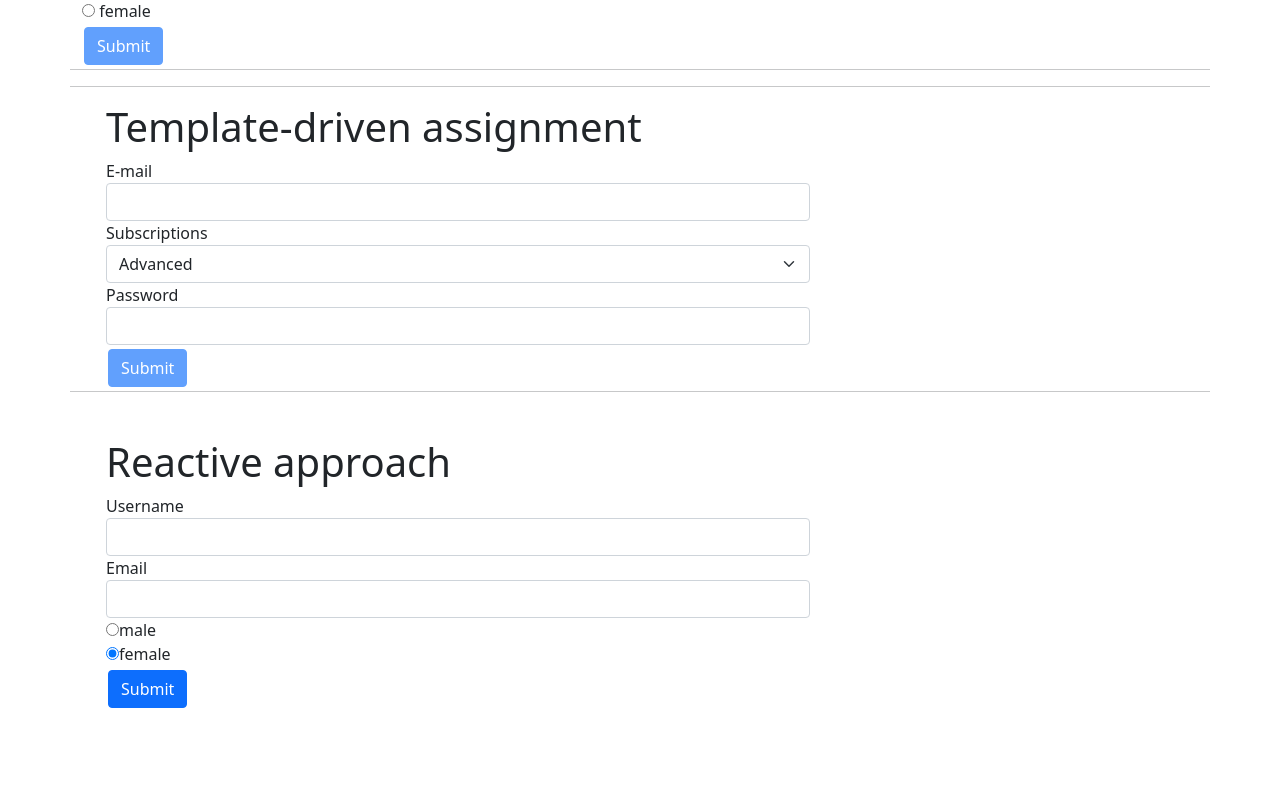
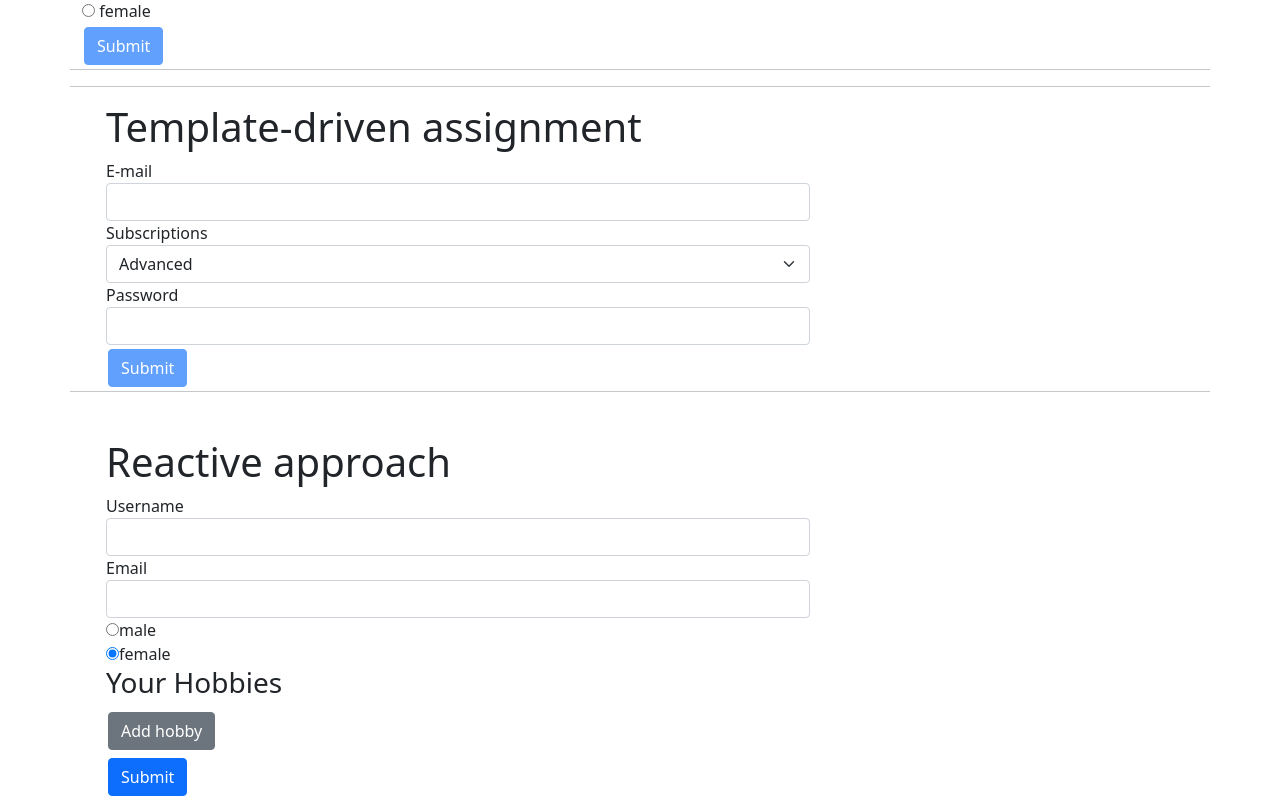
Before and after one commit to KristiL13/angular-forms, an Angular app: page / in a window 1280 px wide. Shown: the part 521-1321 px from the top of the page. Before the commit the page ends 1233 px from the top, so only its background shows below. Built offline with nearby package versions, Linux system fonts and the light colour scheme.

Commit message:
Reactive: Arrays of Form Controls

```diff
--- a/src/app/reactive/reactive.component.html
+++ b/src/app/reactive/reactive.component.html
@@ -25,6 +25,13 @@
             <input type="radio" [value]="gender" formControlName="gender">{{ gender }}
           </label>
         </div>
+        <div formArrayName="hobbies">
+          <h3>Your Hobbies</h3>
+          <button class="btn btn-secondary" type="button" (click)="onAddHobby()">Add hobby</button>
+          <div class="form-group" *ngFor="let hobbyControl of getHobbyControls(); let i = index">
+            <input type="text" class="form-control" [formControlName]="i">
+          </div>
+        </div>
         <p class="form-text" *ngIf="!signupForm.valid && signupForm.touched">Please
           enter valid data!</p>
         <button class="btn btn-primary" type="submit">Submit</button>
--- a/src/app/reactive/reactive.component.ts
+++ b/src/app/reactive/reactive.component.ts
@@ -1,5 +1,5 @@
 import { Component, OnInit } from '@angular/core';
-import { FormControl, FormGroup, Validators } from '@angular/forms';
+import { FormArray, FormControl, FormGroup, Validators } from '@angular/forms';
 
 @Component({
   selector: 'app-reactive',
@@ -22,11 +22,21 @@
         // vaid ainult referents, et millist meetodit välja kutsuda kui input muutub.
         'email2': new FormControl(null, [Validators.required, Validators.email]),
       }),
-      'gender': new FormControl('female')
+      'gender': new FormControl('female'),
+      'hobbies': new FormArray([])
     });
   }
 
   onSubmit() {
     console.log(this.signupForm);
   }
+
+  onAddHobby() {
+    const control = new FormControl(null, Validators.required);
+    (<FormArray>this.signupForm.get('hobbies')).push(control);
+  }
+
+  getHobbyControls() {
+    return (<FormArray>this.signupForm.get('hobbies')).controls;
+  }
 }
```
